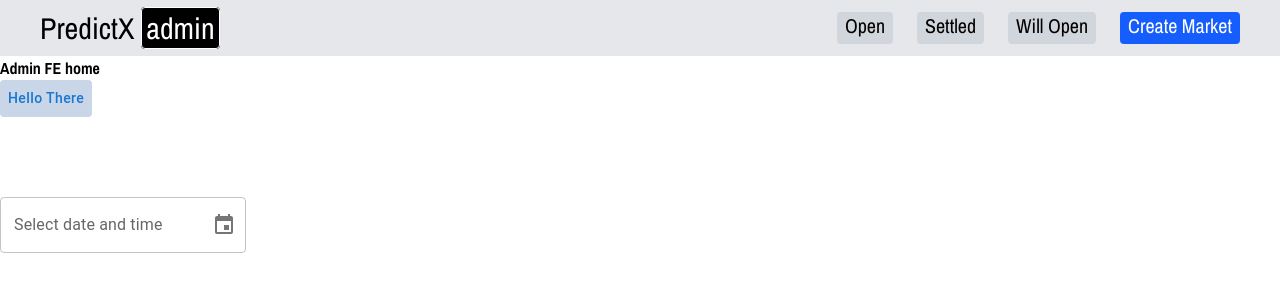
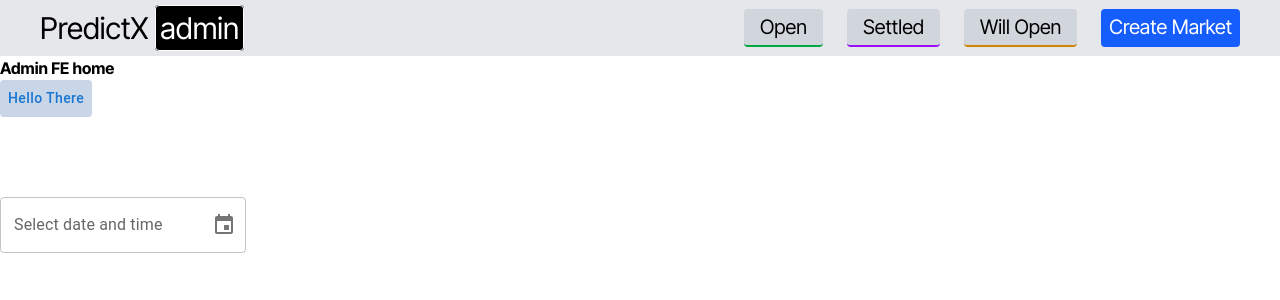
Before and after one commit to rajusrkr/parlay, a React (Vite) app in the folder apps/admin-fe/: page / in a window 1280 px wide. Shown: the top 300 px of the page. Built offline with nearby package versions, Linux system fonts and the light colour scheme.

Commit message:
make changes in font and update some colors on navigation header

```diff
--- a/apps/admin-fe/index.html
+++ b/apps/admin-fe/index.html
@@ -6,7 +6,7 @@
     <meta name="viewport" content="width=device-width, initial-scale=1.0" />
     <title>Admin FE</title>
   </head>
-  <body style="font-family: 'Archivo Narrow', sans-serif;">
+  <body style="font-family: 'Inter Tight', sans-serif;">
     <div id="root"></div>
     <script type="module" src="/src/main.tsx"></script>
   </body>
--- a/apps/admin-fe/src/components/navigation.tsx
+++ b/apps/admin-fe/src/components/navigation.tsx
@@ -5,22 +5,22 @@ export default function Navigation() {
     <nav className="bg-gray-200 h-14 px-10 flex justify-between items-center">
       <div>
         <h2 className="text-3xl">
-          PredictX <span className="border px-1 rounded bg-black text-white">admin</span>
+          PredictX <span className="border px-1 py-1 rounded bg-black text-white">admin</span>
         </h2>
       </div>
 
       <div className="flex gap-6 text-xl">
-        <div>
-          <Link to={"/"} className="bg-gray-300 flex items-center px-2 rounded pb-1 hover:bg-gray-400 transition-all hover:shadow">Open</Link>
+        <div className="bg-gray-300 flex items-center px-4 rounded py-1 transition-all hover:shadow-2xl border-b-2 border-green-600 hover:bg-green-600 hover:text-white">
+          <Link to={"/"}>Open</Link>
         </div>
-        <div>
-            <Link to={"/"} className="bg-gray-300 flex items-center px-2 rounded pb-1 hover:bg-gray-400 transition-all hover:shadow">Settled</Link>
+        <div className="bg-gray-300 flex items-center px-4 rounded py-1 transition-all hover:shadow-2xl border-b-2 border-purple-600 hover:bg-purple-600 hover:text-white">
+            <Link to={"/"}>Settled</Link>
         </div>
-        <div>
-            <Link to={"/"} className="bg-gray-300 flex items-center px-2 rounded pb-1 hover:bg-gray-400 transition-all hover:shadow">Will Open</Link>
+        <div className="bg-gray-300 flex items-center px-4 rounded py-1 transition-all hover:shadow-2xl border-b-2 border-yellow-600 hover:bg-yellow-600 hover:text-white">
+            <Link to={"/"}>Will Open</Link>
         </div>
-        <div>
-            <Link to={"/"} className="bg-blue-600 text-white flex items-center px-2 rounded pb-1 hover:bg-blue-700 transition-all hover:shadow">Create Market</Link>
+        <div className="bg-blue-600 text-white rounded px-2 py-1 hover:bg-blue-700 transition-all hover:shadow">
+            <Link to={"/"}>Create Market</Link>
         </div>
       </div>
     </nav>
--- a/apps/admin-fe/src/index.css
+++ b/apps/admin-fe/src/index.css
@@ -1,2 +1,2 @@
-@import url('https://fonts.googleapis.com/css2?family=Archivo+Narrow:ital,wght@0,400..700;1,400..700&display=swap');
+@import url('https://fonts.googleapis.com/css2?family=Inter+Tight:ital,wght@0,100..900;1,100..900&display=swap');
 @import "tailwindcss";
```
